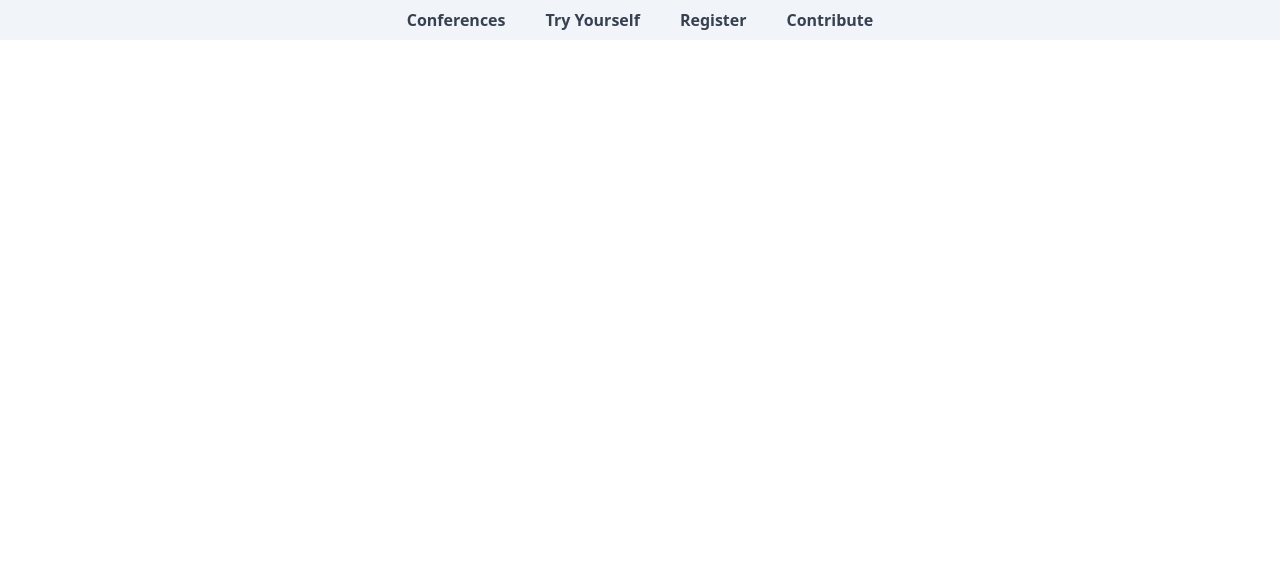
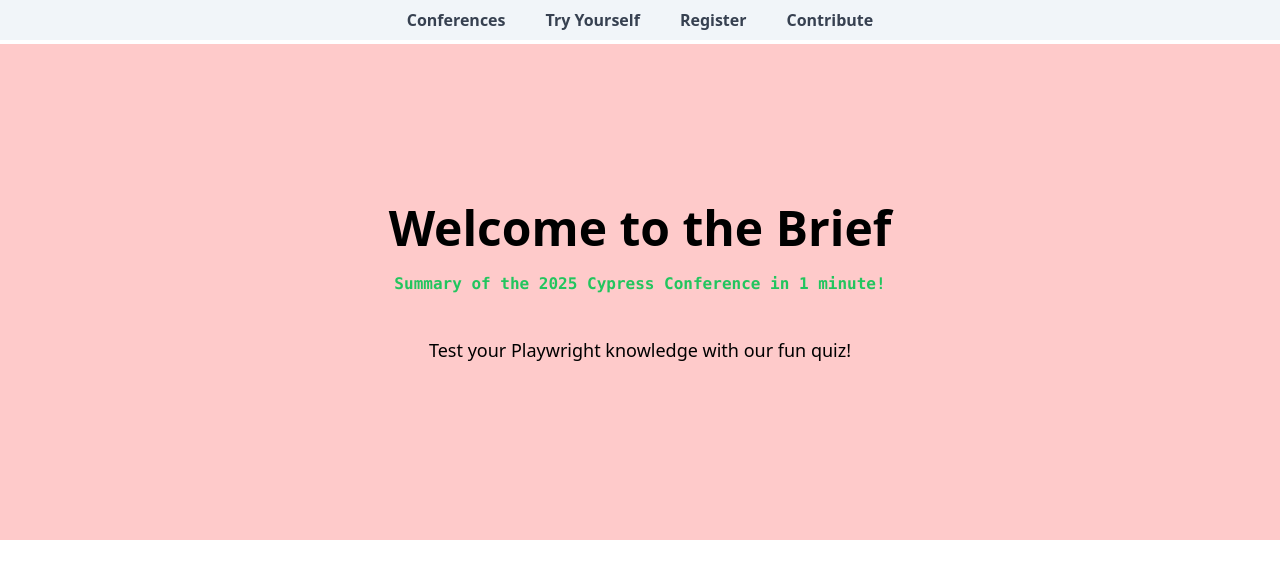
Before and after one commit to armanabbassii/GetBrieff, a React (Vite) app: page /BriefPage in a window 1280 px wide. Shown: the top 578 px of the page. Built offline with nearby package versions, Linux system fonts and the light colour scheme.

Commit message:
GetBrief component start

```diff
--- a/src/App.jsx
+++ b/src/App.jsx
@@ -4,6 +4,7 @@
 import HomePage from "./components/HomePage";
 import Navbar from "./components/Navbar";
 import HeroSection from "./components/HeroSection";
+import BriefPage from "./components/briefPage";
 
 function App() {
   return (
@@ -24,6 +25,8 @@
 
             {/* Route for Quiz Page */}
             <Route path="/PlaywrightQuiz" element={<QuestionBox />} />
+            <Route path="/BriefPage" element={<BriefPage />} />
+
           </Routes>
         </div>
       </Router>
--- /dev/null
+++ b/src/components/BriefPage.jsx
@@ -0,0 +1,15 @@
+import React from "react";
+import { useNavigate} from  "react-router-dom"
+import { Link } from "react-router-dom";
+
+function BriefPage() {
+    return (
+      <div className="text-center bg-red-200 fixed top-11 left-0 w-full z-10 py-40">
+        <h1 className="text-5xl font-bold mb-5">Welcome to the Brief</h1>
+        <p className=" text-green-500 font-bold font-mono mb-10"> Summary of the 2025 Cypress Conference in 1 minute!</p>
+        <p className="text-lg mb-4">Test your Playwright knowledge with our fun quiz!</p>
+      </div>
+    );
+  }
+
+  export default BriefPage;
--- a/src/components/HomePage.jsx
+++ b/src/components/HomePage.jsx
@@ -14,6 +14,14 @@
         >
           Start Quiz
         </Link>
+        <p className=" mt-2 py-4 px-8">
+        <Link
+          to="/BriefPage"
+          className="bg-red-500 text-white py-2 px-4 rounded-md"
+        >
+          Brief Conf
+        </Link>
+        </p>
       </div>
     );
   }
--- a/src/output.css
+++ b/src/output.css
@@ -717,6 +717,11 @@
   background-color: rgb(0 0 0 / var(--tw-bg-opacity));
 }
 
+.bg-blue-100 {
+  --tw-bg-opacity: 1;
+  background-color: rgb(219 234 254 / var(--tw-bg-opacity));
+}
+
 .bg-blue-200 {
   --tw-bg-opacity: 1;
   background-color: rgb(191 219 254 / var(--tw-bg-opacity));
@@ -742,6 +747,11 @@
   background-color: rgb(74 222 128 / var(--tw-bg-opacity));
 }
 
+.bg-red-300 {
+  --tw-bg-opacity: 1;
+  background-color: rgb(252 165 165 / var(--tw-bg-opacity));
+}
+
 .bg-red-500 {
   --tw-bg-opacity: 1;
   background-color: rgb(239 68 68 / var(--tw-bg-opacity));
@@ -752,44 +762,14 @@
   background-color: rgb(241 245 249 / var(--tw-bg-opacity));
 }
 
-.bg-slate-300 {
-  --tw-bg-opacity: 1;
-  background-color: rgb(203 213 225 / var(--tw-bg-opacity));
-}
-
 .bg-yellow-400 {
   --tw-bg-opacity: 1;
   background-color: rgb(250 204 21 / var(--tw-bg-opacity));
 }
 
-.bg-gray-400 {
+.bg-red-200 {
   --tw-bg-opacity: 1;
-  background-color: rgb(156 163 175 / var(--tw-bg-opacity));
-}
-
-.bg-gray-300 {
-  --tw-bg-opacity: 1;
-  background-color: rgb(209 213 219 / var(--tw-bg-opacity));
-}
-
-.bg-slate-200 {
-  --tw-bg-opacity: 1;
-  background-color: rgb(226 232 240 / var(--tw-bg-opacity));
-}
-
-.bg-red-300 {
-  --tw-bg-opacity: 1;
-  background-color: rgb(252 165 165 / var(--tw-bg-opacity));
-}
-
-.bg-blue-100 {
-  --tw-bg-opacity: 1;
-  background-color: rgb(219 234 254 / var(--tw-bg-opacity));
-}
-
-.bg-blue-300 {
-  --tw-bg-opacity: 1;
-  background-color: rgb(147 197 253 / var(--tw-bg-opacity));
+  background-color: rgb(254 202 202 / var(--tw-bg-opacity));
 }
 
 .px-4 {
@@ -835,6 +815,11 @@
 .py-60 {
   padding-top: 15rem;
   padding-bottom: 15rem;
+}
+
+.py-40 {
+  padding-top: 10rem;
+  padding-bottom: 10rem;
 }
 
 .text-center {
@@ -893,6 +878,11 @@
   color: rgb(55 65 81 / var(--tw-text-opacity));
 }
 
+.text-green-500 {
+  --tw-text-opacity: 1;
+  color: rgb(34 197 94 / var(--tw-text-opacity));
+}
+
 .text-green-600 {
   --tw-text-opacity: 1;
   color: rgb(22 163 74 / var(--tw-text-opacity));
@@ -916,11 +906,6 @@
 .text-yellow-500 {
   --tw-text-opacity: 1;
   color: rgb(234 179 8 / var(--tw-text-opacity));
-}
-
-.text-gray-400 {
-  --tw-text-opacity: 1;
-  color: rgb(156 163 175 / var(--tw-text-opacity));
 }
 
 .underline {
```
Also changed, not shown: src/components/ConferencesPage.jsx (deleted).
